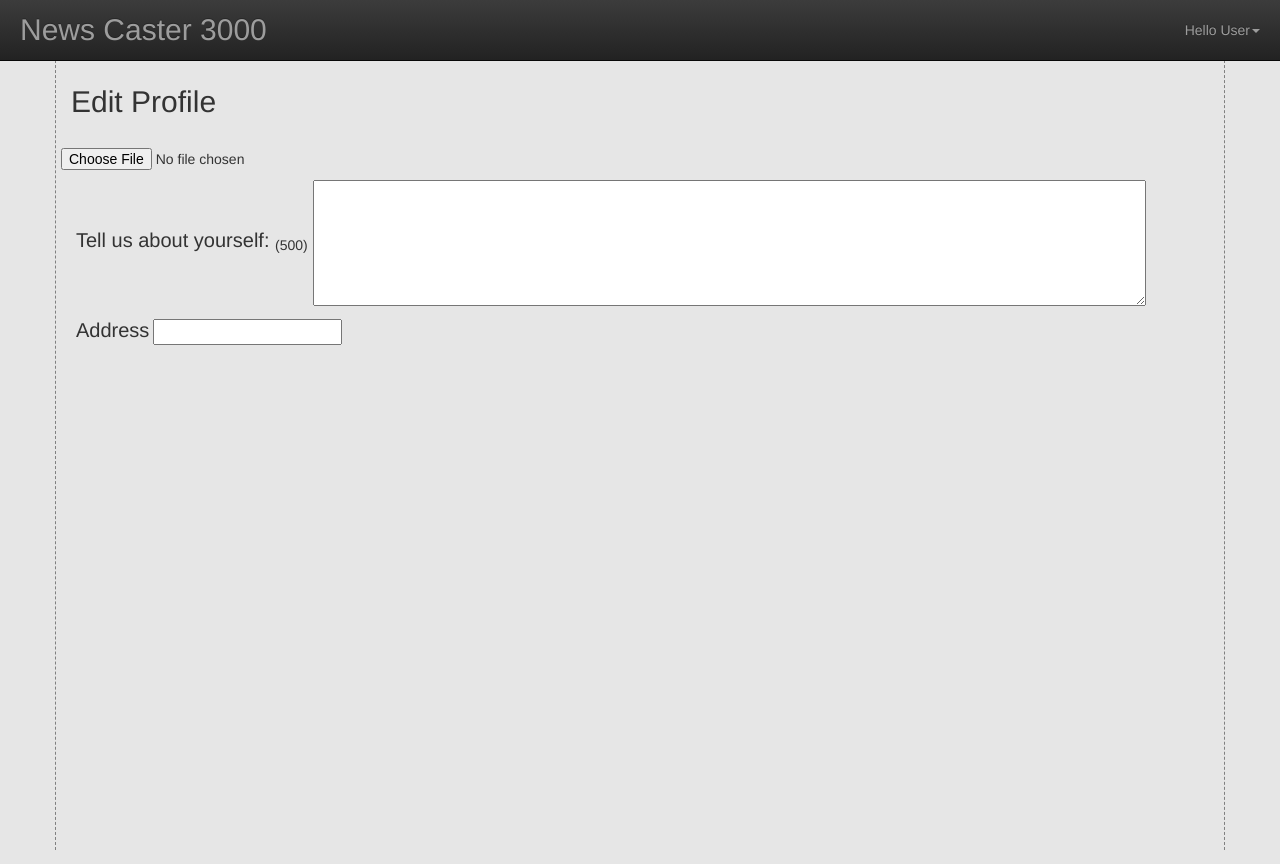
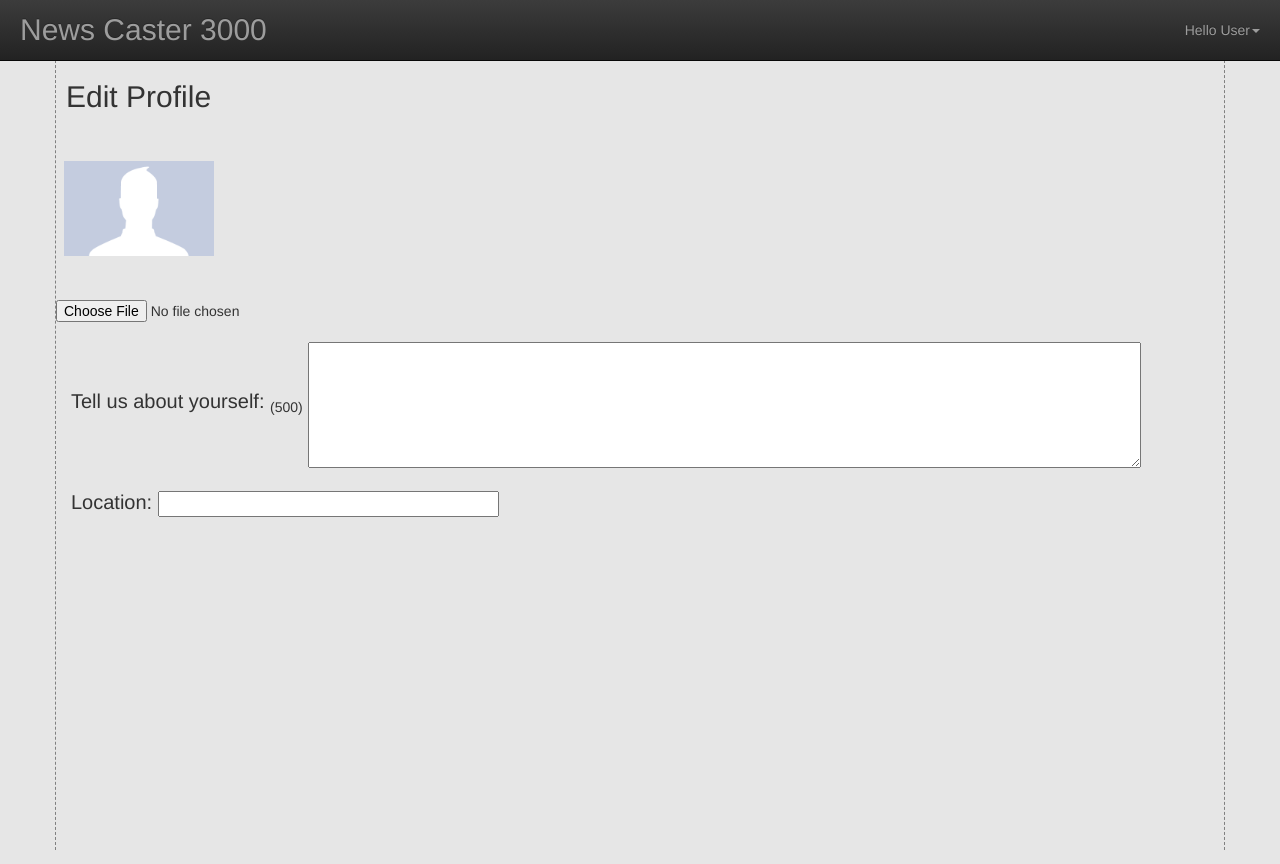
Before and after one commit to gfawcett22/WebProgrammingProject, a PHP site: page /editProfile.php in a window 1280 px wide. Run offline with PHP 8.4, Linux system fonts and the light colour scheme.

Commit message:
added page to get profile pic and other shiznizz

```diff
--- a/editProfile.php
+++ b/editProfile.php
@@ -34,6 +34,9 @@
       <h2 class='title'>Edit Profile</h2>
     </div>
     <div class='row'>
+      <?php include 'getProfilePic.php'; ?>
+    </div>
+    <div class='row'>
       <img id='profilePic'>
       <input type='file' id='picUpload' name='picUpload'>
     </div>
@@ -42,8 +45,8 @@
       <textarea id='bio' name='bio' form='profile' cols="100" rows="6" maxlength="500"></textarea>
     </div>
     <div class='row midAlign'>
-      <span class='text'>Address</span>
-      <input type='text' name='address' id='address' maxlength="100" />
+      <span class='text'>Location: </span>
+      <input type='text' name='location' id='location' maxlength="100" />
     </div>
   </div>
 </form>
--- /dev/null
+++ b/getProfilePic.php
@@ -0,0 +1,3 @@
+<?php
+	echo '<img src="pictures/default.jpg" id="profilePic" />'
+?>
--- a/styles/index.css
+++ b/styles/index.css
@@ -34,5 +34,13 @@ body{
   font-size:14px!important;
 }
 .row{
-  padding:5px;
+  margin-bottom: 20px;
 }
+#location{
+  width:30%;
+}
+#profilePic{
+  max-width:150px;
+  max-height:150px;
+  margin:8px;
+}
```
Also changed, not shown: pictures/default.jpg (added).
